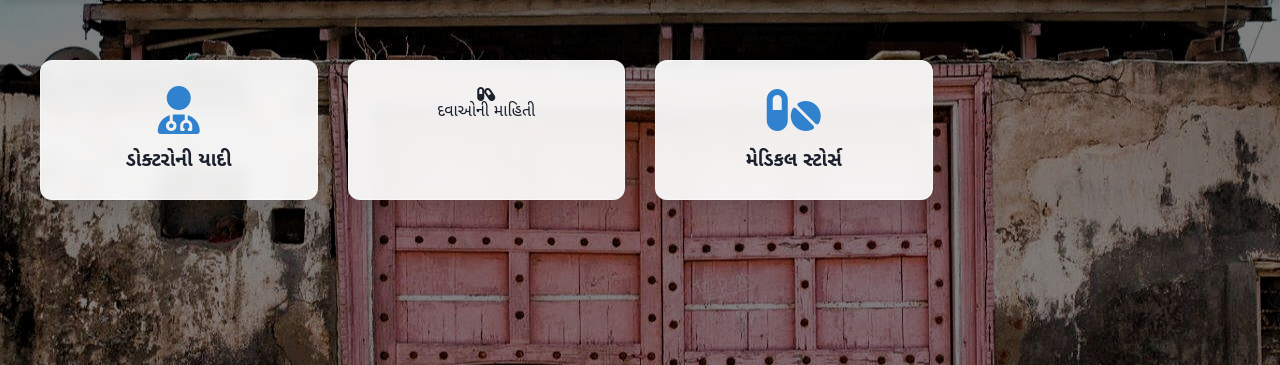
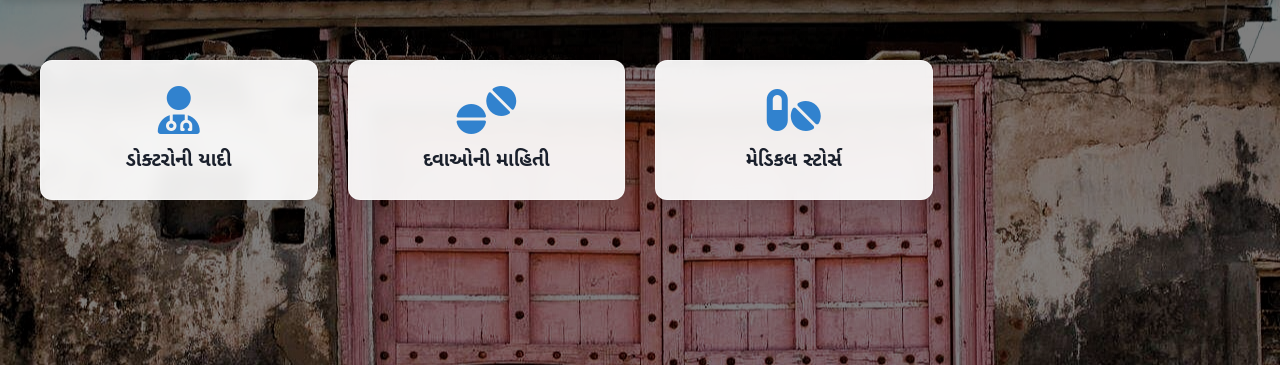
Before and after one commit to hardik7426/my-digi-gaam, a PHP site: page /hospital.php in a window 1280 px wide. Shown: the part 71-436 px from the top of the page. Run offline with PHP 8.4, Linux system fonts and the light colour scheme.

Commit message:
image_changes

```diff
--- a/hospital.php
+++ b/hospital.php
@@ -124,9 +124,9 @@
                 <i class="fa-solid fa-user-doctor"></i>
                 <span>ડોક્ટરોની યાદી</span>
             </a>
-            <a href="medicines.php" class-="grid-item" style="background:var(--card-bg);backdrop-filter:blur(8px);border-radius:12px;text-decoration:none;color:var(--primary-text);box-shadow:0 8px 25px rgba(0,0,0,0.15);transition:transform .3s ease,box-shadow .3s ease;overflow:hidden;border:1px solid rgba(255,255,255,.4);display:flex;flex-direction:column;padding:25px;align-items:center;text-align:center">
-                <i class="fa-solid fa-capsules"></i>
-                <span>દવાઓની માહિતી</span>
+
+            <a href="medicines.php" class="grid-item">
+                <i class="fa-solid fa-tablets"></i> <span>દવાઓની માહિતી</span>
             </a>
             <a href="medical_stores.php" class="grid-item">
                 <i class="fa-solid fa-pills"></i>
```
